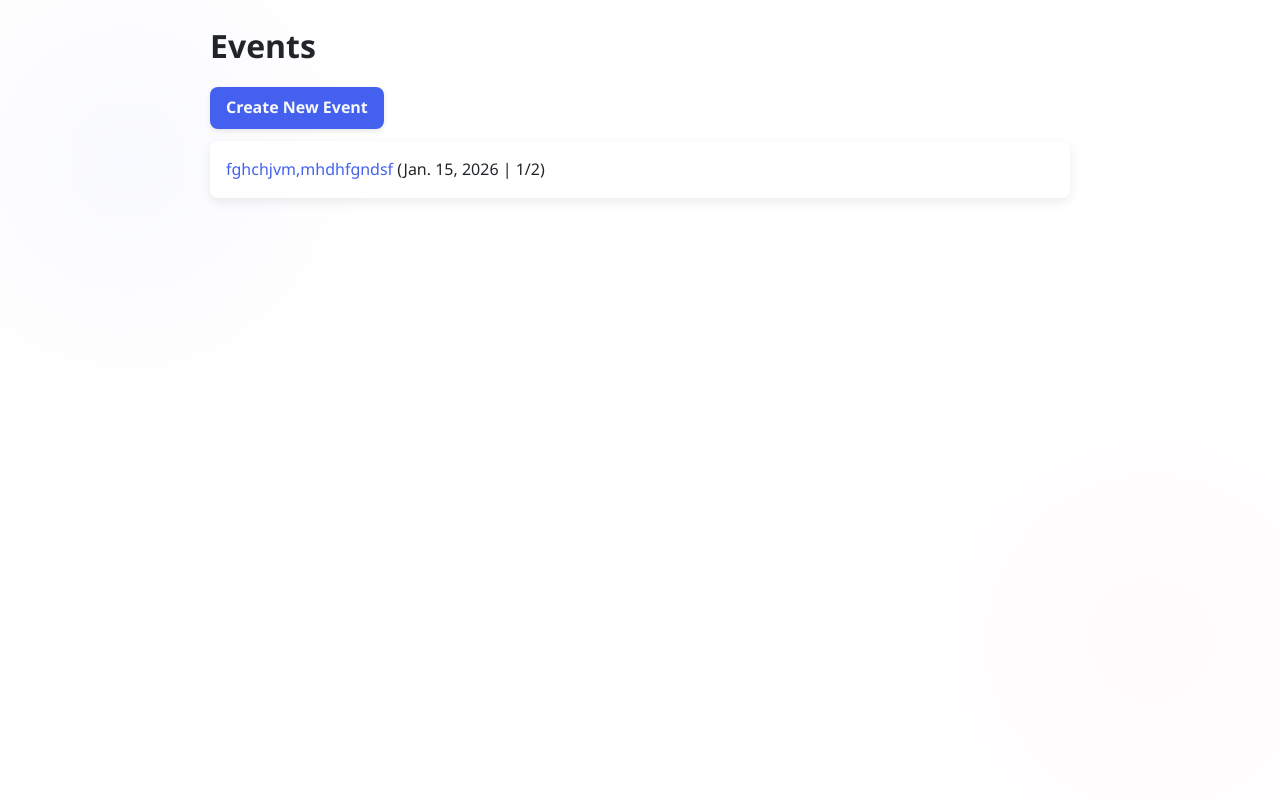
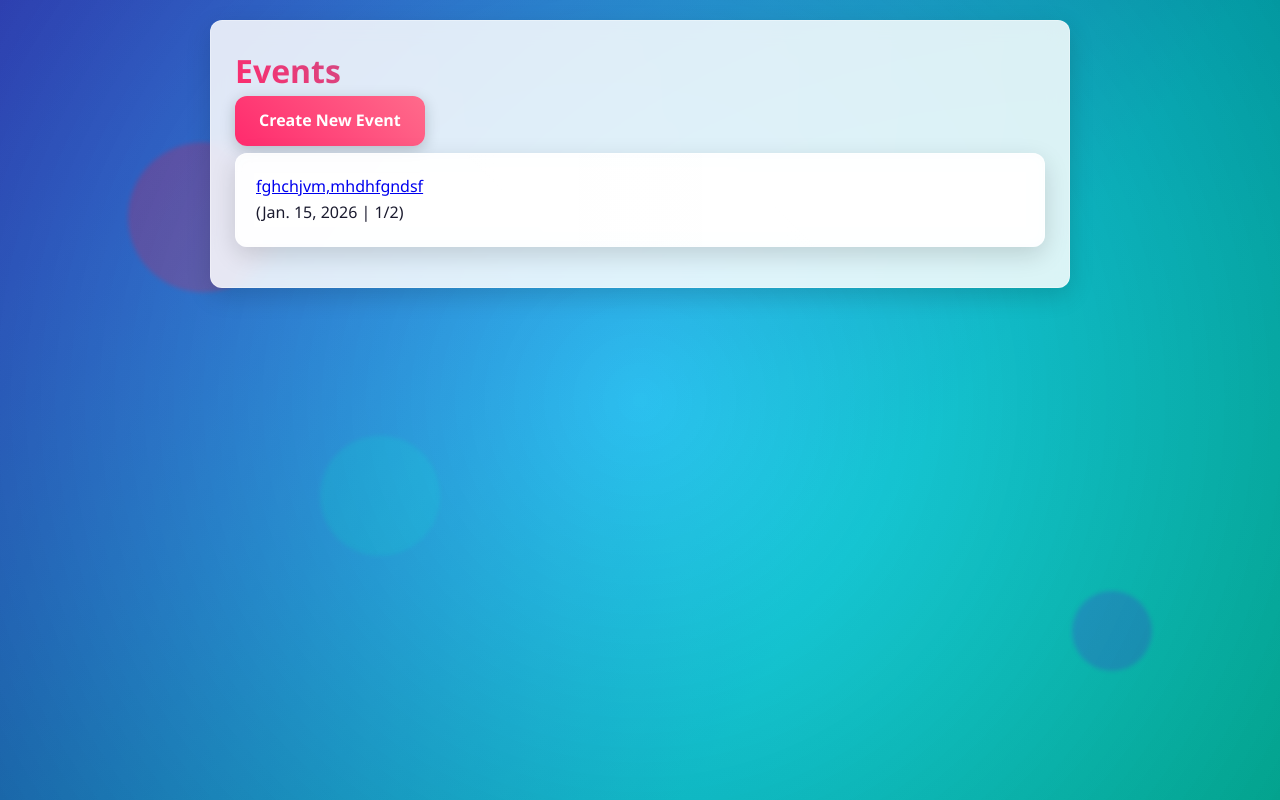
Before and after one commit to Kade2401/Assignment4, a Django app: page / in a window 1280 px wide. Run offline with Django 5.2, Linux system fonts and the light colour scheme; data comes from the database, SQL or seed files in the repository.

Commit message:
Made some background animations

```diff
--- a/static/css/styles.css
+++ b/static/css/styles.css
@@ -2,17 +2,37 @@
 
 /* Цвета и переменные */
 :root {
-  --primary: #4361ee;
-  --primary-light: #4895ef;
-  --success: #4cc9f0;
-  --danger: #f72585;
-  --warning: #ffb703;
-  --light-bg: #f8f9fa;
-  --dark-text: #212529;
-  --light-text: #f8f9fa;
-  --border-radius: 8px;
-  --box-shadow: 0 4px 12px rgba(0, 0, 0, 0.08);
-  --transition: all 0.2s ease-in-out;
+  --primary: #ff2a6d;
+  --primary-light: #ff4d8d;
+  --secondary: #05d9e8;
+  --success: #05ffa1;
+  --danger: #fe4450;
+  --warning: #ffb400;
+  --light-bg: rgba(255, 255, 255, 0.85);
+  --dark-text: #1a1a2e;
+  --light-text: #ffffff;
+  --border-radius: 12px;
+  --box-shadow: 0 8px 25px rgba(0, 0, 0, 0.15);
+  --transition: all 0.3s cubic-bezier(0.175, 0.885, 0.32, 1.275);
+}
+
+/* Анимация фона */
+@keyframes gradientBG {
+  0% { background-position: 0% 50% }
+  50% { background-position: 100% 50% }
+  100% { background-position: 0% 50% }
+}
+
+/* Плавающие частицы */
+@keyframes float {
+  0%, 100% { transform: translateY(0) rotate(0deg) }
+  50% { transform: translateY(-20px) rotate(5deg) }
+}
+
+@keyframes pulse {
+  0% { opacity: 0.3; transform: scale(0.8); }
+  50% { opacity: 0.8; transform: scale(1.1); }
+  100% { opacity: 0.3; transform: scale(0.8); }
 }
 
 /* Общие настройки */
@@ -29,81 +50,154 @@ body {
   padding: 20px;
   max-width: 900px;
   margin: 0 auto;
-
-  /* Интересный фон: мягкий градиент + лёгкая текстура */
-  background: linear-gradient(135deg, #f5f7fa 0%, #e4edf9 100%);
-  background-image:
-    radial-gradient(circle at 10% 20%, rgba(67, 97, 238, 0.03) 0%, transparent 20%),
-    radial-gradient(circle at 90% 80%, rgba(247, 37, 133, 0.02) 0%, transparent 25%);
   min-height: 100vh;
+  position: relative;
+  overflow-x: hidden;
 }
 
-a {
-  color: var(--primary);
-  text-decoration: none;
+/* Анимированный градиентный фон */
+body::before {
+  content: '';
+  position: fixed;
+  top: 0;
+  left: 0;
+  width: 100%;
+  height: 100%;
+  z-index: -2;
+  background: linear-gradient(125deg, #ff2a6d, #ff4d8d, #c942ff, #4d44ff, #05d9e8, #05ffa1);
+  background-size: 400% 400%;
+  animation: gradientBG 15s ease infinite;
 }
 
-a:hover {
-  text-decoration: underline;
+/* Эффект затемнения фона для лучшей читаемости */
+body::after {
+  content: '';
+  position: fixed;
+  top: 0;
+  left: 0;
+  width: 100%;
+  height: 100%;
+  z-index: -1;
+  background: radial-gradient(circle, rgba(255,255,255,0.1) 0%, rgba(0,0,0,0.3) 100%);
 }
 
-h1, h2, h3 {
-  margin-bottom: 16px;
-  color: var(--dark-text);
+/* Плавающие частицы на фоне */
+.particle {
+  position: fixed;
+  border-radius: 50%;
+  z-index: -1;
+  opacity: 0.7;
+  filter: blur(2px);
+  animation: float 15s infinite linear;
 }
 
-p {
-  margin-bottom: 12px;
+.particle:nth-child(1) {
+  width: 150px;
+  height: 150px;
+  background: rgba(255, 42, 109, 0.4);
+  top: 20%;
+  left: 10%;
+  animation-delay: 0s;
 }
 
-ul {
-  list-style: none;
-  padding-left: 0;
+.particle:nth-child(2) {
+  width: 80px;
+  height: 80px;
+  background: rgba(77, 68, 255, 0.4);
+  bottom: 15%;
+  right: 10%;
+  animation-delay: -5s;
 }
 
-li {
-  margin-bottom: 8px;
+.particle:nth-child(3) {
+  width: 120px;
+  height: 120px;
+  background: rgba(5, 217, 232, 0.4);
+  bottom: 30%;
+  left: 25%;
+  animation-delay: -10s;
 }
 
-/* Кнопки */
+/* Кнопки с градиентами */
 .btn {
   display: inline-block;
-  padding: 8px 16px;
+  padding: 12px 24px;
   border: none;
   border-radius: var(--border-radius);
-  background-color: var(--primary);
   color: var(--light-text);
   font-weight: 600;
   cursor: pointer;
   transition: var(--transition);
   text-decoration: none;
   text-align: center;
-  box-shadow: 0 2px 5px rgba(0, 0, 0, 0.1);
+  position: relative;
+  overflow: hidden;
+  box-shadow: 0 4px 15px rgba(0, 0, 0, 0.2);
+}
+
+.btn::before {
+  content: '';
+  position: absolute;
+  top: 0;
+  left: -100%;
+  width: 100%;
+  height: 100%;
+  background: linear-gradient(90deg, transparent, rgba(255, 255, 255, 0.3), transparent);
+  transition: 0.5s;
+}
+
+.btn:hover::before {
+  left: 100%;
 }
 
 .btn:hover {
-  background-color: var(--primary-light);
-  transform: translateY(-2px);
-  box-shadow: 0 4px 8px rgba(0, 0, 0, 0.15);
+  transform: translateY(-3px);
+  box-shadow: 0 8px 25px rgba(0, 0, 0, 0.3);
+}
+
+.btn-primary {
+  background: linear-gradient(45deg, var(--primary), #ff6b8b);
+}
+
+.btn-primary:hover {
+  background: linear-gradient(45deg, #ff4d8d, #ff80a6);
 }
 
 .btn-danger {
-  background-color: var(--danger);
+  background: linear-gradient(45deg, var(--danger), #ff636d);
 }
 
 .btn-danger:hover {
-  background-color: #d9046e;
+  background: linear-gradient(45deg, #ff5a62, #ff777e);
 }
 
 .btn-outline {
-  background-color: transparent;
-  border: 1px solid var(--primary);
+  background: transparent;
+  border: 2px solid var(--primary);
   color: var(--primary);
+  box-shadow: none;
 }
 
 .btn-outline:hover {
-  background-color: var(--primary);
+  background: var(--primary);
   color: var(--light-text);
+}
+
+/* Карточки с эффектом "стекла" */
+.card {
+  background: var(--light-bg);
+  backdrop-filter: blur(10px);
+  border-radius: var(--border-radius);
+  margin-bottom: 24px;
+  box-shadow: var(--box-shadow);
+  padding: 24px;
+  transition: var(--transition);
+  border: 1px solid rgba(255, 255, 255, 0.3);
+}
+
+.card:hover {
+  transform: translateY(-5px);
+  box-shadow: 0 15px 35px rgba(0, 0, 0, 0.2);
 }
 
 /* Формы */
@@ -140,74 +235,116 @@ select:focus,
 textarea:focus {
   outline: none;
   border-color: var(--primary);
-  box-shadow: 0 0 0 3px rgba(67, 97, 238, 0.2);
-}
-
-button[type="submit"] {
-  background-color: var(--primary);
-  color: white;
-  padding: 10px 20px;
-  border: none;
-  border-radius: var(--border-radius);
-  font-size: 16px;
-  cursor: pointer;
-  transition: var(--transition);
-  box-shadow: 0 2px 5px rgba(0, 0, 0, 0.1);
-}
-
-button[type="submit"]:hover {
-  background-color: var(--primary-light);
-  box-shadow: 0 4px 8px rgba(0, 0, 0, 0.15);
+  box-shadow: 0 0 0 3px rgba(255, 42, 109, 0.3);
 }
 
 /* Сообщения */
 .message {
-  padding: 12px 16px;
+  padding: 16px;
   margin: 16px 0;
   border-radius: var(--border-radius);
   font-weight: 500;
   box-shadow: var(--box-shadow);
-  background-color: white;
+  position: relative;
+  overflow: hidden;
+}
+
+.message::before {
+  content: '';
+  position: absolute;
+  top: 0;
+  left: 0;
+  width: 6px;
+  height: 100%;
+  background: inherit;
 }
 
 .message.error {
-  border-left: 4px solid #f44336;
+  background: rgba(254, 68, 80, 0.15);
   color: #c62828;
+  border-left: 4px solid var(--danger);
 }
 
 .message.success {
-  border-left: 4px solid #4caf50;
-  color: #2e7d32;
+  background: rgba(5, 255, 161, 0.15);
+  color: #1b5e20;
+  border-left: 4px solid var(--success);
 }
 
 .message.warning {
-  border-left: 4px solid #ffc107;
+  background: rgba(255, 180, 0, 0.15);
   color: #ff8f00;
+  border-left: 4px solid var(--warning);
 }
 
 .message.info {
-  border-left: 4px solid #2196f3;
+  background: rgba(77, 68, 255, 0.15);
   color: #1565c0;
+  border-left: 4px solid var(--secondary);
 }
 
 /* Карточки событий */
 .event-card {
-  background: white;
-  padding: 16px;
+  background: var(--light-bg);
+  backdrop-filter: blur(8px);
+  padding: 20px;
   border-radius: var(--border-radius);
   margin-bottom: 16px;
   box-shadow: var(--box-shadow);
   transition: var(--transition);
+  border: 1px solid rgba(255, 255, 255, 0.4);
+  position: relative;
+  overflow: hidden;
+}
+
+.event-card::before {
+  content: '';
+  position: absolute;
+  top: -50%;
+  left: -50%;
+  width: 200%;
+  height: 200%;
+  background: linear-gradient(45deg, transparent, rgba(255, 255, 255, 0.1), transparent);
+  transform: rotate(45deg);
+  transition: 0.8s;
+  z-index: 1;
+}
+
+.event-card:hover::before {
+  animation: pulse 2s infinite;
 }
 
 .event-card:hover {
-  box-shadow: 0 6px 16px rgba(0, 0, 0, 0.12);
+  transform: translateY(-3px);
+  box-shadow: 0 12px 30px rgba(0, 0, 0, 0.18);
 }
 
-.event-meta {
-  font-size: 0.9em;
-  color: #666;
-  margin-top: 4px;
+/* Анимация при появлении */
+@keyframes fadeInUp {
+  from {
+    opacity: 0;
+    transform: translateY(30px);
+  }
+  to {
+    opacity: 1;
+    transform: translateY(0);
+  }
+}
+
+.fade-in-up {
+  animation: fadeInUp 0.8s ease forwards;
+}
+
+.fade-in-up:nth-child(2) { animation-delay: 0.1s; }
+.fade-in-up:nth-child(3) { animation-delay: 0.2s; }
+.fade-in-up:nth-child(4) { animation-delay: 0.3s; }
+
+/* Градиентный текст */
+.gradient-text {
+  background: linear-gradient(45deg, var(--primary), var(--secondary));
+  -webkit-background-clip: text;
+  -webkit-text-fill-color: transparent;
+  font-weight: 700;
 }
 
 /* Утилиты */
--- a/templates/events/event_list.html
+++ b/templates/events/event_list.html
@@ -3,28 +3,40 @@
 <html lang="en">
 <head>
   <meta charset="UTF-8">
+  <meta name="viewport" content="width=device-width, initial-scale=1.0">
   <title>Events</title>
   <link rel="stylesheet" href="{% static 'css/styles.css' %}">
 </head>
 <body>
+  <!-- Плавающие частицы для фона -->
+  <div class="particle"></div>
+  <div class="particle"></div>
+  <div class="particle"></div>
+
+  <div class="card fade-in-up">
     {% if messages %}
       {% for message in messages %}
         <div class="message {{ message.tags }}">{{ message }}</div>
       {% endfor %}
     {% endif %}
 
-  <h1>Events</h1>
-  <p><a href="{% url 'create_event' %}" class="btn">Create New Event</a></p>
+    <h1 class="gradient-text">Events</h1>
+    <p><a href="{% url 'create_event' %}" class="btn btn-primary">Create New Event</a></p>
 
     <ul>
       {% for event in events %}
-      <li class="event-card">
+        <li class="event-card fade-in-up">
           <a href="{% url 'event_detail' event.id %}">{{ event.name }}</a>
+          <div class="event-meta">
             ({{ event.date }} | {{ event.attendees.count }}/{{ event.capacity }})
+          </div>
         </li>
       {% empty %}
-      <li>No events available.</li>
+        <li class="text-center" style="padding: 20px; color: #666;">
+          No events available. Create your first event!
+        </li>
       {% endfor %}
     </ul>
+  </div>
 </body>
 </html>
```
Also changed, not shown: other parts of static/css/styles.css (+15 -9 lines). Lines whose indentation alone changed are shown as unchanged.
